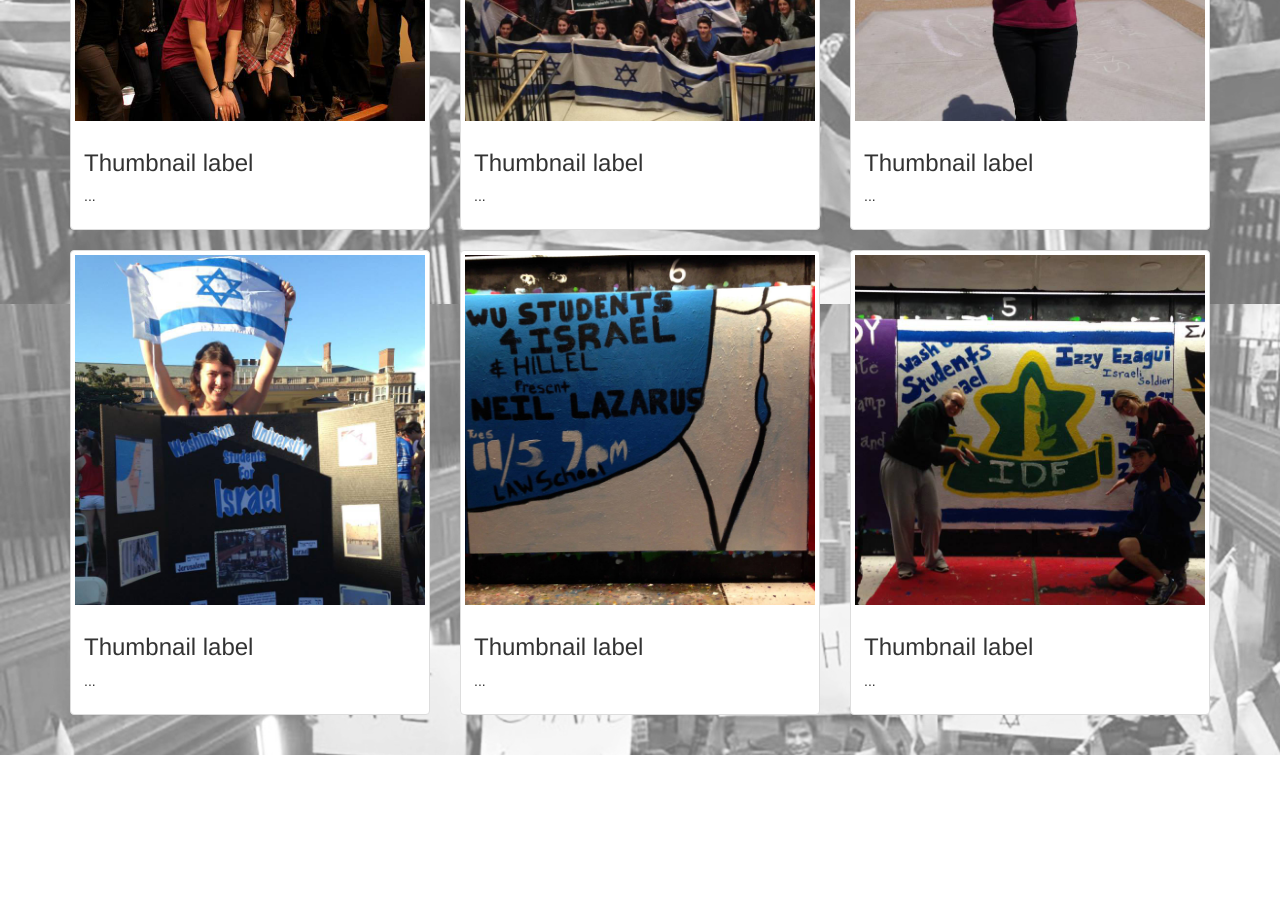
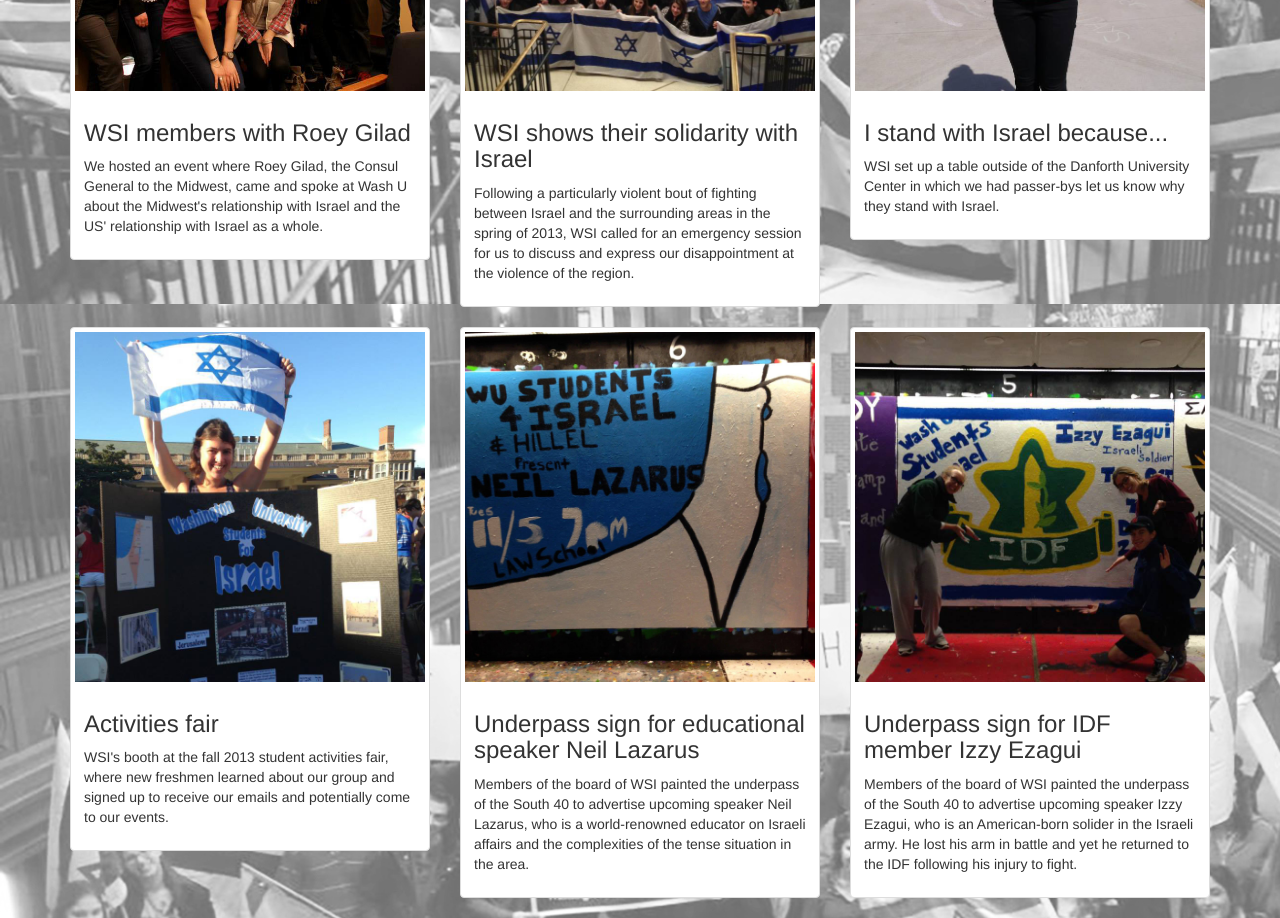
Before and after one commit to mirandakalish/WSI, a plain HTML site: page what.html in a window 1280 px wide. Shown: the part 660-1578 px from the top of the page. Before the commit the page ends 1415 px from the top, so only its background shows below. Drawn offline with nearby package versions, Linux system fonts and the light colour scheme.

Commit message:
content done?

```diff
--- a/css/custom.css
+++ b/css/custom.css
@@ -42,11 +42,12 @@ body {
 }
 
 .events-info {
-	margin-top:50px;
+	margin-top:20px;
 	margin-bottom:50px;
 	text-align:center;
 }
 
+.
 .events-images {
 	margin-bottom:20px;
 }
--- a/what.html
+++ b/what.html
@@ -102,8 +102,8 @@
         <div class="thumbnail">
           <img src="event1.jpg" alt="...">
           <div class="caption">
-            <h3>Thumbnail label</h3>
-            <p>...</p>
+            <h3>WSI members with Roey Gilad</h3>
+            <p>We hosted an event where Roey Gilad, the Consul General to the Midwest, came and spoke at Wash U about the Midwest's relationship with Israel and the US' relationship with Israel as a whole.</p>
           </div>
         </div>
       </div>
@@ -111,8 +111,8 @@
         <div class="thumbnail">
           <img src="event2.jpg" alt="...">
           <div class="caption">
-            <h3>Thumbnail label</h3>
-            <p>...</p>
+            <h3>WSI shows their solidarity with Israel</h3>
+            <p>Following a particularly violent bout of fighting between Israel and the surrounding areas in the spring of 2013, WSI called for an emergency session for us to discuss and express our disappointment at the violence of the region.</p>
           </div>
         </div>
       </div>
@@ -120,8 +120,8 @@
         <div class="thumbnail">
           <img src="event3.jpg" alt="...">
           <div class="caption">
-            <h3>Thumbnail label</h3>
-            <p>...</p>
+            <h3>I stand with Israel because...</h3>
+            <p>WSI set up a table outside of the Danforth University Center in which we had passer-bys let us know why they stand with Israel.</p>
           </div>
         </div>
       </div>
@@ -131,8 +131,8 @@
         <div class="thumbnail">
           <img src="event4.jpg" alt="...">
           <div class="caption">
-            <h3>Thumbnail label</h3>
-            <p>...</p>
+            <h3>Activities fair</h3>
+            <p>WSI's booth at the fall 2013 student activities fair, where new freshmen learned about our group and signed up to receive our emails and potentially come to our events.</p>
           </div>
         </div>
       </div>
@@ -140,8 +140,8 @@
         <div class="thumbnail">
           <img src="event5.jpg" alt="...">
           <div class="caption">
-            <h3>Thumbnail label</h3>
-            <p>...</p>
+            <h3>Underpass sign for educational speaker Neil Lazarus</h3>
+            <p>Members of the board of WSI painted the underpass of the South 40 to advertise upcoming speaker Neil Lazarus, who is a world-renowned educator on Israeli affairs and the complexities of the tense situation in the area.</p>
           </div>
         </div>
       </div>
@@ -149,8 +149,8 @@
         <div class="thumbnail">
           <img src="event6.jpg" alt="...">
           <div class="caption">
-            <h3>Thumbnail label</h3>
-            <p>...</p>
+            <h3>Underpass sign for IDF member Izzy Ezagui</h3>
+            <p>Members of the board of WSI painted the underpass of the South 40 to advertise upcoming speaker Izzy Ezagui, who is an American-born solider in the Israeli army. He lost his arm in battle and yet he returned to the IDF following his injury to fight.</p>
           </div>
         </div>
       </div>
```
